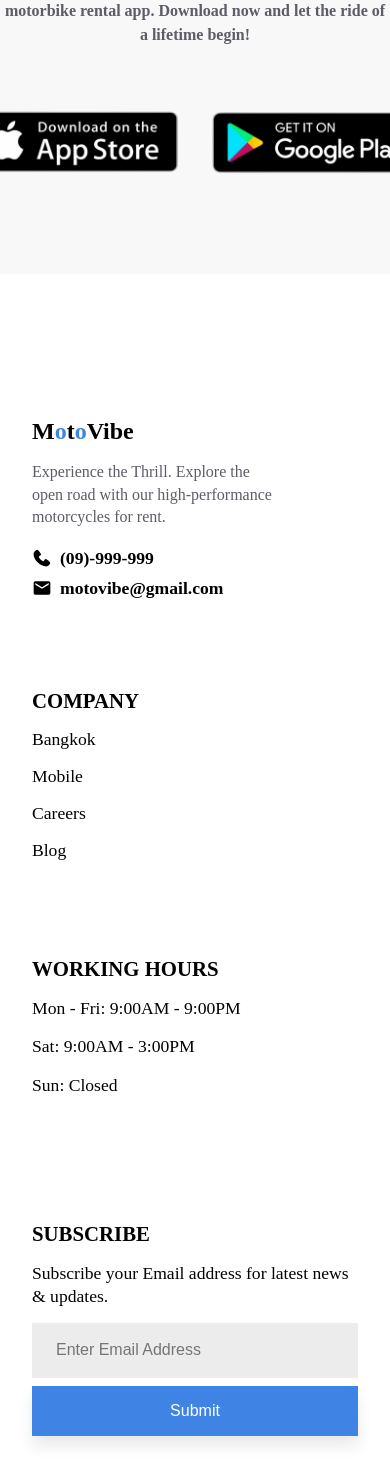
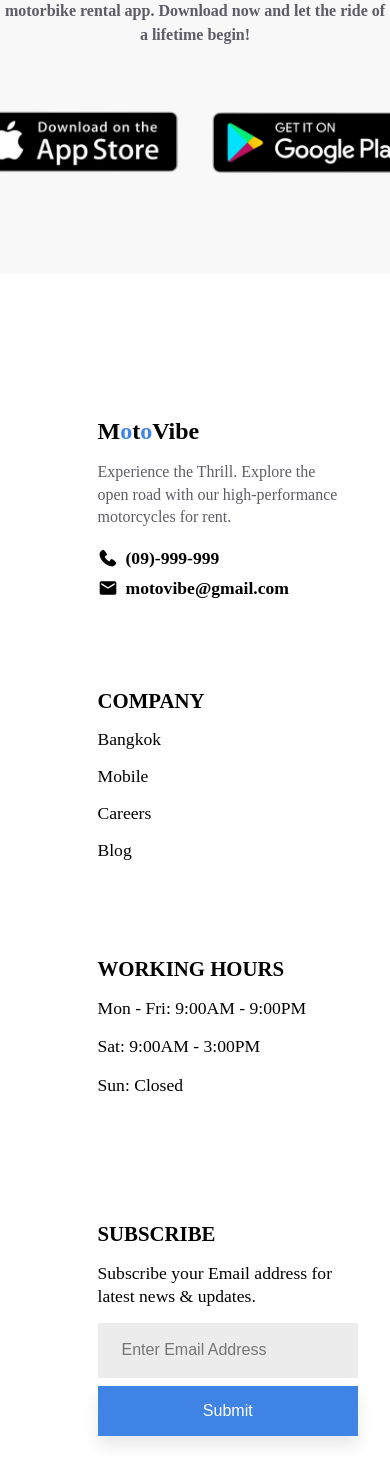
Before and after one commit to OnigiriKing/moto-vibe, a React (Create React App) app: page / in a window 390 px wide. Shown: the part 6121-7605 px from the top of the page. Built offline with nearby package versions, Linux system fonts and the light colour scheme.

Commit message:
footer fix?

```diff
--- a/src/styles/footerStyle/_footer.scss
+++ b/src/styles/footerStyle/_footer.scss
@@ -1,7 +1,7 @@
 @use "../global/" as *;
 
 #footer-page {
-  background-color: #FFFF;
+  background-color: #ffff;
   padding: 5rem 0;
   display: flex;
   align-items: center;
@@ -11,14 +11,12 @@
 
   ul {
     list-style: none;
-
   }
 }
 
 .footer-wrapper {
   display: grid;
   grid-template-columns: 1fr 1fr 1fr 1fr;
-  width: 100%;
   height: 100%;
   gap: 5rem;
   margin: 0 2rem;
@@ -33,6 +31,7 @@
 
   @media (max-width: 600px) {
     grid-template-columns: 1fr;
+    margin-left: 25%;
   }
 }
 
@@ -58,12 +57,9 @@
     line-height: 1.4rem;
     color: $greyText;
   }
-
-
 }
 
 .footer-number-email {
-
   a {
     display: flex;
     gap: 0.5rem;
@@ -72,17 +68,16 @@
     font-size: $h4-size;
     width: fit-content;
 
-      path, g {
+    path,
+    g {
       transition: all 0s;
     }
-
 
     &:hover {
       color: $primColor;
     }
   }
 }
-
 
 .footer-about {
   h3 {
@@ -91,13 +86,11 @@
   }
 
   ul {
-
     li {
       margin-bottom: 1rem;
     }
 
     a {
-
       font-size: $h4-size;
       &:hover {
         color: $primColor;
@@ -120,7 +113,6 @@
   }
 }
 
-
 .footer-sub {
   display: flex;
   flex-direction: column;
@@ -138,15 +130,14 @@
   }
 
   input {
-       margin-bottom: .5rem;
+    margin-bottom: 0.5rem;
     border: none;
-       padding:  1rem 1.5rem;
+    padding: 1rem 1.5rem;
     background-color: $inputBg;
     font-size: $h5-size;
     color: $greyText;
     line-height: 1.4rem;
     outline: none;
-
   }
 
   button {
@@ -156,7 +147,6 @@
     font-size: $h5-size;
   }
 }
-
 
 //! allPagesFooter
 
@@ -169,11 +159,9 @@
 
 .all-pages-footer-wrapper {
   background-color: #000000c0;
-
 }
 
-
-  .all-pages-footer-text{
+.all-pages-footer-text {
   padding: 4rem 0;
   display: flex;
   align-items: center;
```
Also changed, not shown: src/dist/style.css, 1 other file (tests, documents, lock files or other folders). Lines whose indentation alone changed are shown as unchanged.
